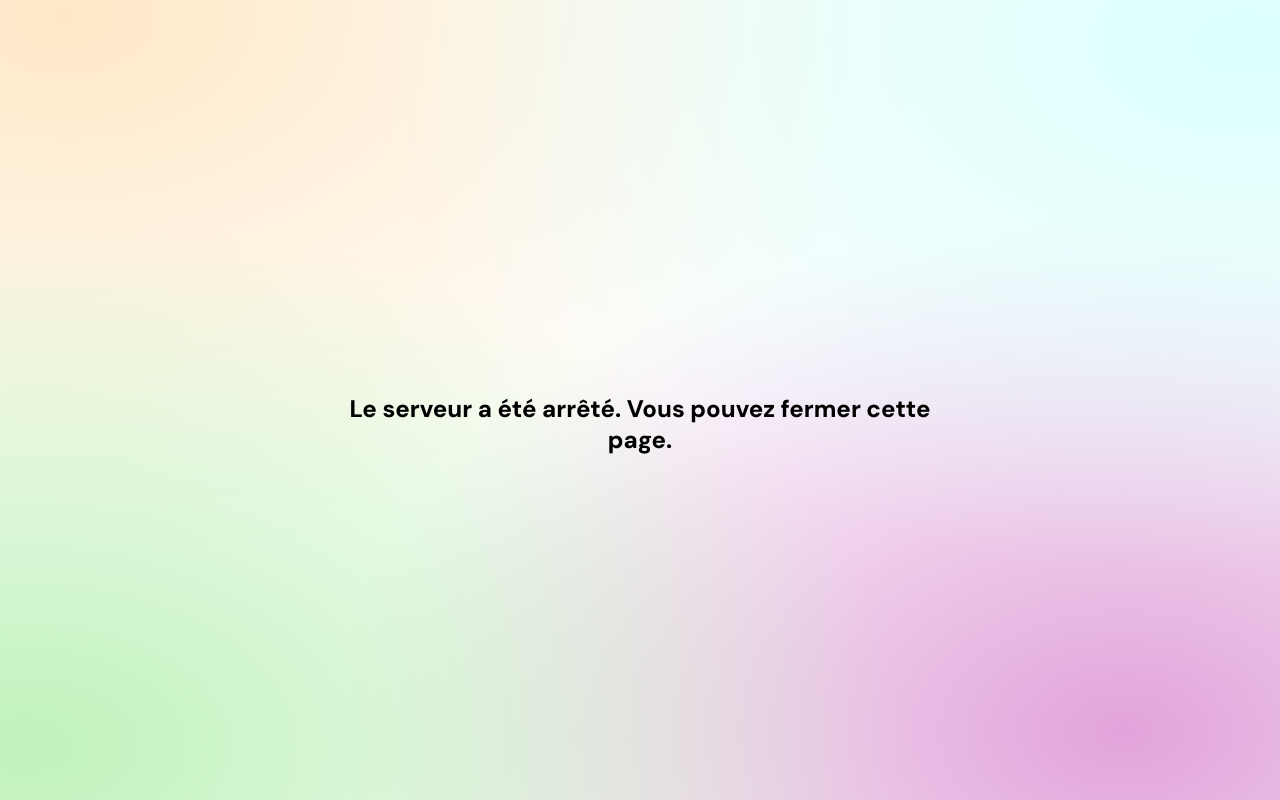
After one commit to hpktz/transforming-lessons-into-quizzes, a Flask app: page /stop in a window 1280 px wide. The commit adds this page. Run offline with Flask 3, Linux system fonts and the light colour scheme; a user stored in the database is signed in.

Commit message:
Adds functionality to stop the Flask server and close the browser tab, with a logout button in the user interface.

```diff
--- a/main.py
+++ b/main.py
@@ -721,5 +721,25 @@ def attempt(quizz_id, quizz_version_id, attempt_id):
         logging.error(e)
         return redirect(url_for('index'))
 
+@app.route('/stop', methods=['GET'])
+@login_required
+def stop():
+    # Stop the flask app and close the browser tab
+    import os, signal
+    pid = os.getpid()
+    # Return HTML with JavaScript to close the tab before killing the process
+    html = render_template('stop_server.html')
+    # Use a short delay to give the browser time to process the close command
+    def shutdown():
+        import time
+        time.sleep(0.5)
+        os.kill(pid, signal.SIGTERM)
+
+    import threading
+    threading.Thread(target=shutdown).start()
+
+    return html
+
+
 if __name__ == '__main__':
     app.run(debug=True)
--- a/templates/home.html
+++ b/templates/home.html
@@ -25,6 +25,11 @@
         <div class="main-container">
             <header>
                 <div class="title">Vos quizz</div>
+                <div class="disconnect-button">
+                    <a href="/stop">
+                        <img src="/static/icons/icons8-disconnect-60.png">
+                    </a>
+                </div>
                 <div class="creation-button">
                     <a href="/create/1">Créer un quizz</a>
                 </div>
--- /dev/null
+++ b/templates/stop_server.html
@@ -0,0 +1,64 @@
+<!DOCTYPE html>
+<html>
+<head>
+    <title>Arrêt du serveur</title>
+    <script>
+        // Close the current tab
+        window.close();
+        // Alternative for browsers that don't allow scripts to close tabs
+        setTimeout(function() {
+            document.body.innerHTML = "<p>Le serveur a été arrêté. Vous pouvez fermer cette page.<\p>";
+        }, 1000);
+    </script>
+    <style>
+        @import url('https://fonts.googleapis.com/css2?family=DM+Sans:ital,opsz,wght@0,9..40,100..1000;1,9..40,100..1000&family=Poppins:ital,wght@0,100;0,200;0,300;0,400;0,500;0,600;0,700;0,800;0,900;1,100;1,200;1,300;1,400;1,500;1,600;1,700;1,800;1,900&display=swap');
+
+        * {
+            box-sizing: border-box;
+        }
+
+        body, html {
+            height: 100%;
+            margin: 0;
+            font-family: 'DM Sans', sans-serif;
+            overflow: hidden;
+        }
+
+        body {
+            --_mesh-gradient-blur: 0px;
+            --_mesh-gradient-blend-mode: normal;
+
+            background: radial-gradient(at 1.8640350877192982% 93.14285714285714%, #bff2bb 0px, transparent 50%), radial-gradient(at 97.25877192982456% 5.333333333333334%, #dbfffc 0px, transparent 50%), radial-gradient(at 87.82894736842105% 91.42857142857143%, #e1a3da 0px, transparent 50%), radial-gradient(at 5% 2%, #ffe8c7 0px, transparent 50%) #ffffff;
+            mix-blend-mode: var(--_mesh-gradient-blend-mode);
+            filter: blur(var(--_mesh-gradient-blur));
+
+            background-repeat: no-repeat;
+
+            background-position: 0% 0%, 100% 0%, 100% 100%, 0% 100%;
+            animation: animate-background-rotation 10s infinite linear;
+        }
+
+        @keyframes animate-background-rotation {
+            0% {
+                background-position: 0% 0%, 100% 0%, 100% 100%, 0% 100%;
+            }
+            100% {
+                background-position: 200% 200%, -100% 200%, -100% -100%, 200% -100%;
+            }
+        }
+
+        p {
+            position: absolute;
+            top: 50%;
+            left: 50%;
+            transform: translate(-50%, -50%);
+            font-size: 1.5rem;
+            font-weight: 800;
+            text-align: center;
+        }
+    </style>
+</head>
+<body>
+    <p>Arrêt du serveur en cours...</p>
+</body>
+</html>
```
Also changed, not shown: static/css/home-style.css (+21 -2 lines), static/icons/icons8-disconnect-60.png (added).
